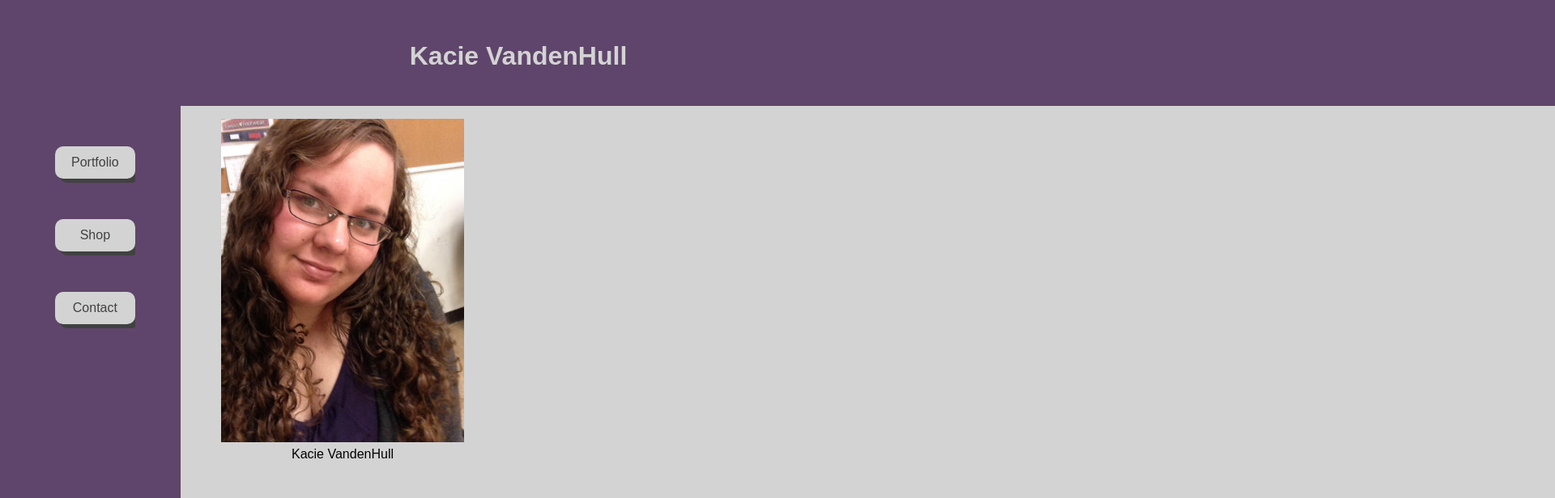
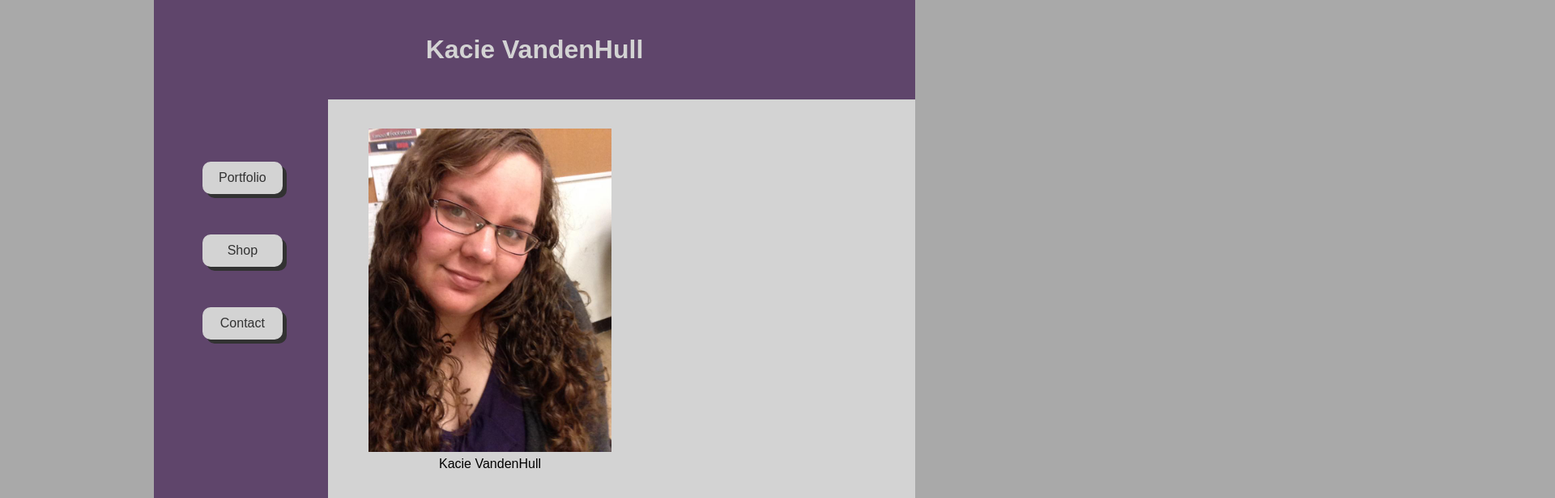
Before and after one commit to Serenajm/bioSite, a plain HTML site: page index.html in a window 1280 px wide. Shown: the top 616 px of the page at 81% size, 1920 px wide, since content can reach past the window. Drawn offline with Linux system fonts and the light colour scheme; a web font is replaced by a local one.

Commit message:
Update bioSite_style.css

```diff
--- a/bioSite_style.css
+++ b/bioSite_style.css
@@ -1,6 +1,10 @@
 html {
     font-size: 16px;
     line-height: 1.25;
+}
+
+.content {
+    margin: auto;
 }
 
 head {
@@ -8,9 +12,11 @@ head {
 }
 
 header {
+    float: left;
     text-align: center;
+    background-color: #5f456b;
     padding: 20px;
-    background-color: #5f456b;
+    width: 900px;
 }
 
 header h1 {
@@ -19,16 +25,21 @@ header h1 {
 
 body {
     font-family:  "Oxygen", "Arial", sans-serif;
+    margin: auto;
+    background-color: darkgrey;
     font-weight: 400;
-    background-color: #5f456b;
+    width: 900px;
 }
 
 nav {
     float: left;
+    overflow: auto;
+    position: fixed;
+    background-color: #5f456b;
+    padding-top: 150px;
     padding-left: 10px;
-    overflow: auto;
+    padding-right: 56px;
     height: 100%;
-    position: fixed;
 }
 
 nav ul {
@@ -40,8 +51,8 @@ li a {
     font-family:  "Oxygen", "Arial", sans-serif;
     text-align: center;
     display: block;
+    background-color: lightgray;
     border-radius: 10px;
-    background-color: lightgray;
     box-shadow: 5px 5px;
     padding: 10px 20px;
     margin-left: 50px;
@@ -53,8 +64,8 @@ li a:hover {
 }
 
 a {
-    color: rgba(65, 65, 65, 100%);
     text-decoration: none;
+    color: rgb(50, 50, 50);
 }
 
 article {
@@ -63,31 +74,30 @@ article {
     width: 550px;
     margin-left: 215px;
     padding-left: 50px;
-    padding-right: 100%;
+    padding-right: 125px;
 }
 
 h1 {
     font-family: "Oxygen", "Arial", sans-serif;
+    color: #5f456b;
     font-weight: 700;
-    color: #5f456b;
 }
 
 h2 {
     font-family: "Oxygen", "Arial", sans-serif;
+    color: #5f456b;
     font-weight: 400;
-    color: #5f456b;
 }
 
 h3 {
     font-family: "PT-Sans-Narrow" "Courier", sans-serif;
+    color: #5f456b;
     font-weight: 700;
-    color: #5f456b;
 }
 
 figure {
     display: inline-block;
-    margin-left: 0;
-    margin-right: 700px;
+    margin-left: 0px;
 }
 
 figcaption {
@@ -95,13 +105,17 @@ figcaption {
     padding-bottom: 20px;
 }
 
+img {
+    padding-top: 20px;
+}
+
 form {
     border-style: solid;
     border-color: #5f456b;
+    display: block;
     border-width: 2px;
     border-left-width: 0px;
     border-right-width: 0px;
-    display: block;
     padding: 20px;
     margin-bottom: 20px;
 }
@@ -110,28 +124,29 @@ input[type=text] {
     width: 500px
 }
 
-input[name=message] {
+textarea {
     height: 200px;
+    width: 500px;
 }
 
 input[type=submit] {
     font-family:  "Oxygen", "Arial", sans-serif;
     text-align: center;
     display: block;
+    background-color: #5f456b;
+    color: lightgray;
     border-radius: 10px;
-    background-color: #5f456b;
     box-shadow: 5px 5px;
     padding: 10px 20px;
     margin-top: 20px;
-    color: lightgray;
 }
 
 footer {
     float: left;
     background-color: #5f456b;
+    text-align: center;
+    color: lightgray;
     font-weight: 200;
-    color: lightgray;
-    text-align: center;
     padding: 20px;
     width: 100%;
 }
```
